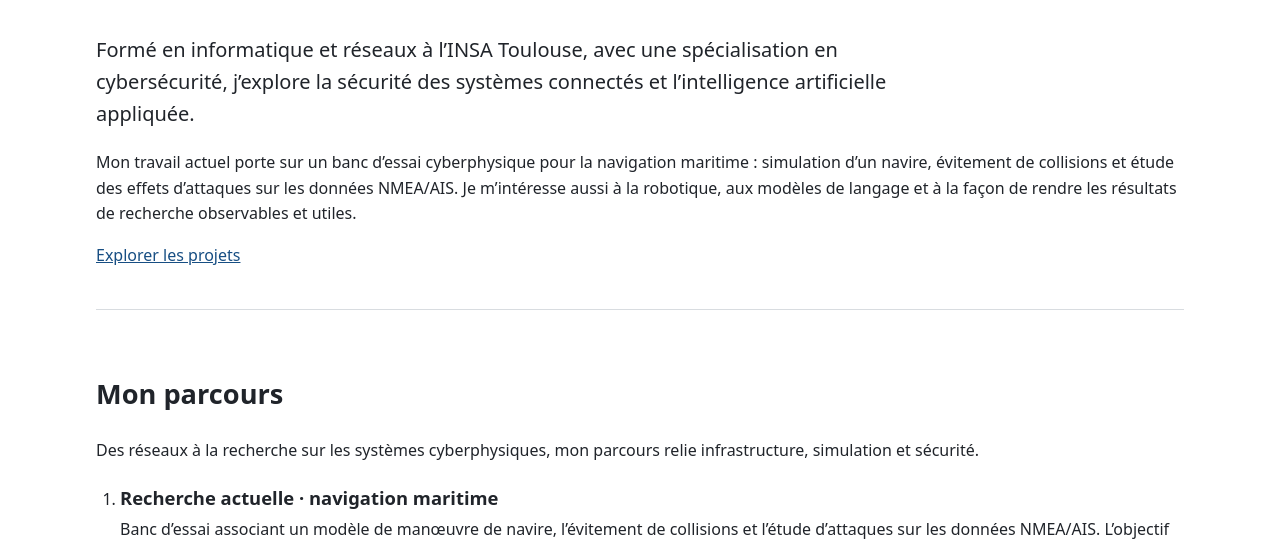
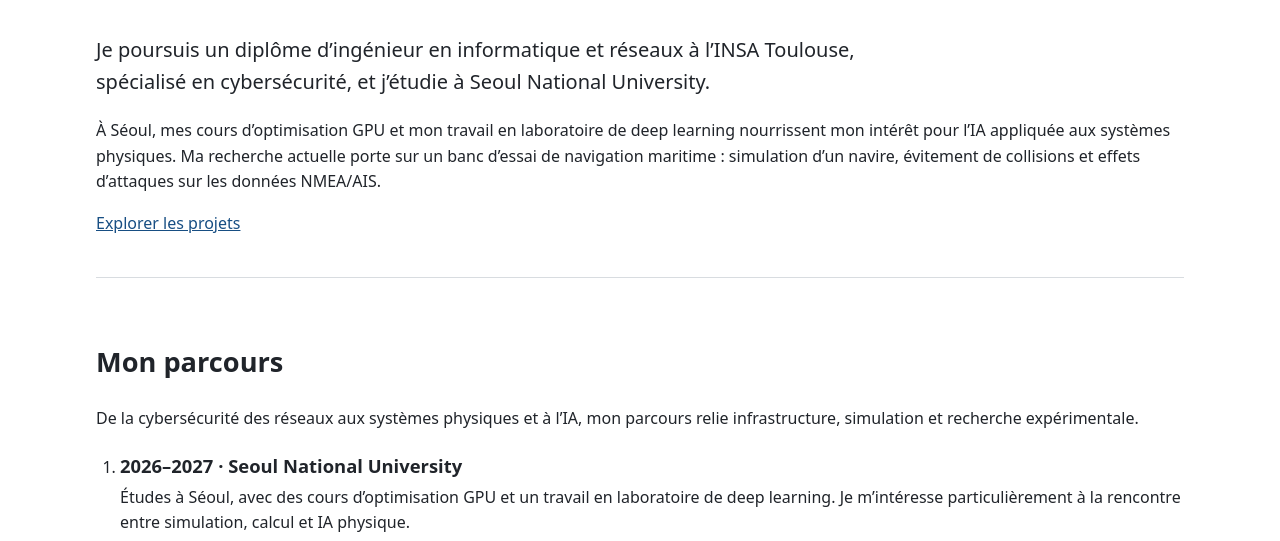
Before and after one commit to glanoux-research/glanoux-research.github.io, a plain HTML site: page index.html in a window 1280 px wide. Shown: the part 269-810 px from the top of the page. Drawn offline with Linux system fonts and the light colour scheme.

Commit message:
Clarify ongoing degree and add Seoul research context

```diff
--- a/index.html
+++ b/index.html
@@ -3,7 +3,7 @@
 <head>
   <meta charset="utf-8">
   <meta name="viewport" content="width=device-width, initial-scale=1">
-  <meta name="description" content="Gabriel Lanoux : parcours en cybersécurité, réseaux, intelligence artificielle et projets de recherche.">
+  <meta name="description" content="Gabriel Lanoux : diplôme d’ingénieur en cours à l’INSA Toulouse, recherche à Seoul National University, cybersécurité et intelligence artificielle.">
   <title>Gabriel Lanoux · Parcours et projets</title>
   <link rel="stylesheet" href="styles.css">
   <script defer src="site.js"></script>
@@ -44,20 +44,21 @@
     <section class="intro" aria-labelledby="intro-title">
       <p class="eyebrow" data-i18n="eyebrow">Cybersécurité · Réseaux · Recherche appliquée</p>
       <h1 id="intro-title" data-i18n="introTitle">Bonjour, je suis Gabriel Lanoux.</h1>
-      <p class="lead" data-i18n="introLead">Formé en informatique et réseaux à l’INSA Toulouse, avec une spécialisation en cybersécurité, j’explore la sécurité des systèmes connectés et l’intelligence artificielle appliquée.</p>
-      <p data-i18n="introBody">Mon travail actuel porte sur un banc d’essai cyberphysique pour la navigation maritime : simulation d’un navire, évitement de collisions et étude des effets d’attaques sur les données NMEA/AIS. Je m’intéresse aussi à la robotique, aux modèles de langage et à la façon de rendre les résultats de recherche observables et utiles.</p>
+      <p class="lead" data-i18n="introLead">Je poursuis un diplôme d’ingénieur en informatique et réseaux à l’INSA Toulouse, spécialisé en cybersécurité, et j’étudie à Seoul National University.</p>
+      <p data-i18n="introBody">À Séoul, mes cours d’optimisation GPU et mon travail en laboratoire de deep learning nourrissent mon intérêt pour l’IA appliquée aux systèmes physiques. Ma recherche actuelle porte sur un banc d’essai de navigation maritime : simulation d’un navire, évitement de collisions et effets d’attaques sur les données NMEA/AIS.</p>
       <a href="#projets" data-i18n="explore">Explorer les projets</a>
     </section>
 
     <section id="parcours" aria-labelledby="journey-title">
       <h2 id="journey-title" data-i18n="journeyTitle">Mon parcours</h2>
-      <p data-i18n="journeyIntro">Des réseaux à la recherche sur les systèmes cyberphysiques, mon parcours relie infrastructure, simulation et sécurité.</p>
+      <p data-i18n="journeyIntro">De la cybersécurité des réseaux aux systèmes physiques et à l’IA, mon parcours relie infrastructure, simulation et recherche expérimentale.</p>
       <ol class="journey-list">
+        <li><h3 data-i18n="journeySnuTitle">2026–2027 · Seoul National University</h3><p data-i18n="journeySnuText">Études à Séoul, avec des cours d’optimisation GPU et un travail en laboratoire de deep learning. Je m’intéresse particulièrement à la rencontre entre simulation, calcul et IA physique.</p></li>
         <li><h3 data-i18n="journeyNowTitle">Recherche actuelle · navigation maritime</h3><p data-i18n="journeyNowText">Banc d’essai associant un modèle de manœuvre de navire, l’évitement de collisions et l’étude d’attaques sur les données NMEA/AIS. L’objectif est de comparer les détecteurs d’intrusion à leurs effets sur la mission.</p></li>
         <li><h3 data-i18n="journeyInternshipTitle">2025 · stage en cybersécurité réseau</h3><p data-i18n="journeyInternshipText">À la Caisse de Prévoyance Sociale de Papeete : segmentation du réseau du front office, migration d’équipements et configuration des serveurs associés.</p></li>
         <li><h3 data-i18n="journeyAcademicTitle">2025 · projets académiques</h3><p data-i18n="journeyAcademicText">Développement d’une carte Ethernet sur FPGA et étude de l’accélération matérielle d’un chiffrement post-quantique à l’INSA Toulouse.</p></li>
         <li><h3 data-i18n="journeyExchangeTitle">2023–2024 · échange universitaire</h3><p data-i18n="journeyExchangeText">Semestre d’échange à l’Université Laval, à Québec.</p></li>
-        <li><h3 data-i18n="journeyEducationTitle">Formation · INSA Toulouse</h3><p data-i18n="journeyEducationText">Parcours d’ingénieur en informatique et réseaux, spécialité cybersécurité orientée réseau.</p></li>
+        <li><h3 data-i18n="journeyEducationTitle">Diplôme en cours · INSA Toulouse</h3><p data-i18n="journeyEducationText">Diplôme d’ingénieur en informatique et réseaux en cours, spécialité cybersécurité orientée réseau.</p></li>
       </ol>
     </section>
 
--- a/site.js
+++ b/site.js
@@ -13,15 +13,16 @@ const translations = {
     demoTwinShort: 'Jumeau numérique maritime', demoRagShort: 'Recherche documentaire RAG',
     demoRobotShort: 'Robotique', allProjects: 'Tous les projets',
     eyebrow: 'Cybersécurité · Réseaux · Recherche appliquée', introTitle: 'Bonjour, je suis Gabriel Lanoux.',
-    introLead: 'Formé en informatique et réseaux à l’INSA Toulouse, avec une spécialisation en cybersécurité, j’explore la sécurité des systèmes connectés et l’intelligence artificielle appliquée.',
-    introBody: 'Mon travail actuel porte sur un banc d’essai cyberphysique pour la navigation maritime : simulation d’un navire, évitement de collisions et étude des effets d’attaques sur les données NMEA/AIS. Je m’intéresse aussi à la robotique, aux modèles de langage et à la façon de rendre les résultats de recherche observables et utiles.',
+    introLead: 'Je poursuis un diplôme d’ingénieur en informatique et réseaux à l’INSA Toulouse, spécialisé en cybersécurité, et j’étudie à Seoul National University.',
+    introBody: 'À Séoul, mes cours d’optimisation GPU et mon travail en laboratoire de deep learning nourrissent mon intérêt pour l’IA appliquée aux systèmes physiques. Ma recherche actuelle porte sur un banc d’essai de navigation maritime : simulation d’un navire, évitement de collisions et effets d’attaques sur les données NMEA/AIS.',
     explore: 'Explorer les projets', journeyTitle: 'Mon parcours',
-    journeyIntro: 'Des réseaux à la recherche sur les systèmes cyberphysiques, mon parcours relie infrastructure, simulation et sécurité.',
+    journeyIntro: 'De la cybersécurité des réseaux aux systèmes physiques et à l’IA, mon parcours relie infrastructure, simulation et recherche expérimentale.',
+    journeySnuTitle: '2026–2027 · Seoul National University', journeySnuText: 'Études à Séoul, avec des cours d’optimisation GPU et un travail en laboratoire de deep learning. Je m’intéresse particulièrement à la rencontre entre simulation, calcul et IA physique.',
     journeyNowTitle: 'Recherche actuelle · navigation maritime', journeyNowText: 'Banc d’essai associant un modèle de manœuvre de navire, l’évitement de collisions et l’étude d’attaques sur les données NMEA/AIS. L’objectif est de comparer les détecteurs d’intrusion à leurs effets sur la mission.',
     journeyInternshipTitle: '2025 · stage en cybersécurité réseau', journeyInternshipText: 'À la Caisse de Prévoyance Sociale de Papeete : segmentation du réseau du front office, migration d’équipements et configuration des serveurs associés.',
     journeyAcademicTitle: '2025 · projets académiques', journeyAcademicText: 'Développement d’une carte Ethernet sur FPGA et étude de l’accélération matérielle d’un chiffrement post-quantique à l’INSA Toulouse.',
     journeyExchangeTitle: '2023–2024 · échange universitaire', journeyExchangeText: 'Semestre d’échange à l’Université Laval, à Québec.',
-    journeyEducationTitle: 'Formation · INSA Toulouse', journeyEducationText: 'Parcours d’ingénieur en informatique et réseaux, spécialité cybersécurité orientée réseau.',
+    journeyEducationTitle: 'Diplôme en cours · INSA Toulouse', journeyEducationText: 'Diplôme d’ingénieur en informatique et réseaux en cours, spécialité cybersécurité orientée réseau.',
     interestsTitle: 'Mes intérêts', interestAI: 'IA appliquée et modèles de langage', interestRobotics: 'Robotique et simulation',
     interestSecurity: 'Cybersécurité des systèmes physiques', interestResearch: 'Recherche expérimentale et visualisation',
     skillsTitle: 'Compétences et langues', skillNetworks: 'Réseaux : TCP/IP, VPN, routage, DNS, segmentation',
@@ -54,15 +55,16 @@ const translations = {
     demoTwinShort: 'Maritime digital twin', demoRagShort: 'RAG document search',
     demoRobotShort: 'Robotics', allProjects: 'All projects',
     eyebrow: 'Cybersecurity · Networks · Applied research', introTitle: 'Hello, I’m Gabriel Lanoux.',
-    introLead: 'Trained in computer science and networks at INSA Toulouse, with a cybersecurity specialization, I explore the security of connected systems and applied artificial intelligence.',
-    introBody: 'My current work is a cyberphysical testbed for maritime navigation: ship simulation, collision avoidance, and the effects of attacks on NMEA/AIS data. I am also interested in robotics, language models, and making research results observable and useful.',
+    introLead: 'I am pursuing an engineering degree in computer science and networks at INSA Toulouse, specializing in cybersecurity, and studying at Seoul National University.',
+    introBody: 'In Seoul, GPU optimization coursework and work in a deep learning lab fuel my interest in AI for physical systems. My current research is a maritime navigation testbed: ship simulation, collision avoidance, and the effects of attacks on NMEA/AIS data.',
     explore: 'Explore projects', journeyTitle: 'My journey',
-    journeyIntro: 'From networks to cyberphysical systems research, my path connects infrastructure, simulation, and security.',
+    journeyIntro: 'From network cybersecurity to physical systems and AI, my path connects infrastructure, simulation, and experimental research.',
+    journeySnuTitle: '2026–2027 · Seoul National University', journeySnuText: 'Studying in Seoul, including GPU optimization coursework and work in a deep learning lab. I am particularly interested in the intersection of simulation, computing, and physical AI.',
     journeyNowTitle: 'Current research · maritime navigation', journeyNowText: 'A testbed combining a ship manoeuvring model, collision avoidance, and attacks on NMEA/AIS data. The aim is to compare intrusion detectors through their effects on the mission.',
     journeyInternshipTitle: '2025 · network cybersecurity internship', journeyInternshipText: 'At Caisse de Prévoyance Sociale in Papeete: front office network segmentation, equipment migration, and configuration of associated servers.',
     journeyAcademicTitle: '2025 · academic projects', journeyAcademicText: 'Development of an FPGA Ethernet card and a study of hardware acceleration for post-quantum cryptography at INSA Toulouse.',
     journeyExchangeTitle: '2023–2024 · university exchange', journeyExchangeText: 'Exchange semester at Université Laval in Québec City.',
-    journeyEducationTitle: 'Education · INSA Toulouse', journeyEducationText: 'Engineering studies in computer science and networks, specializing in network cybersecurity.',
+    journeyEducationTitle: 'Degree in progress · INSA Toulouse', journeyEducationText: 'Engineering degree in computer science and networks in progress, specializing in network cybersecurity.',
     interestsTitle: 'My interests', interestAI: 'Applied AI and language models', interestRobotics: 'Robotics and simulation',
     interestSecurity: 'Cybersecurity for physical systems', interestResearch: 'Experimental research and visualization',
     skillsTitle: 'Skills and languages', skillNetworks: 'Networks: TCP/IP, VPN, routing, DNS, segmentation',
```
Also changed, not shown: 1 other file.
